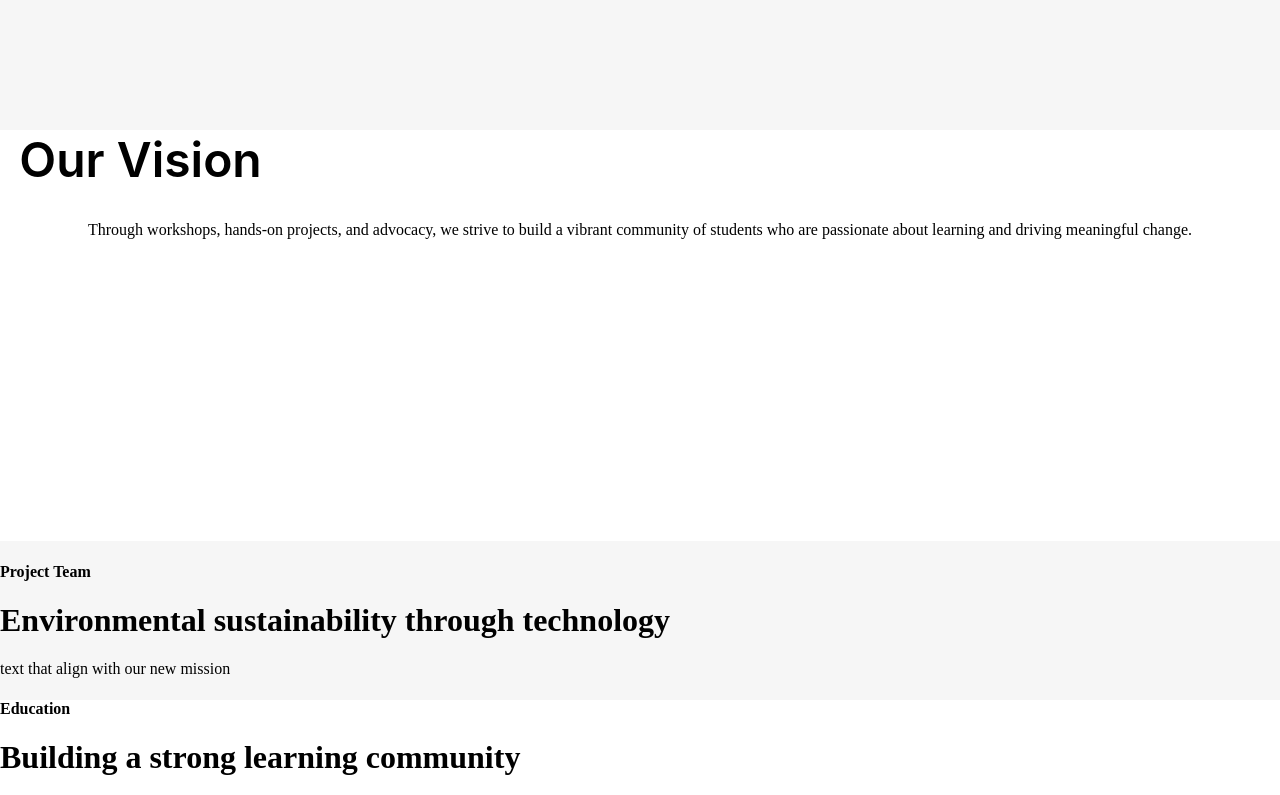
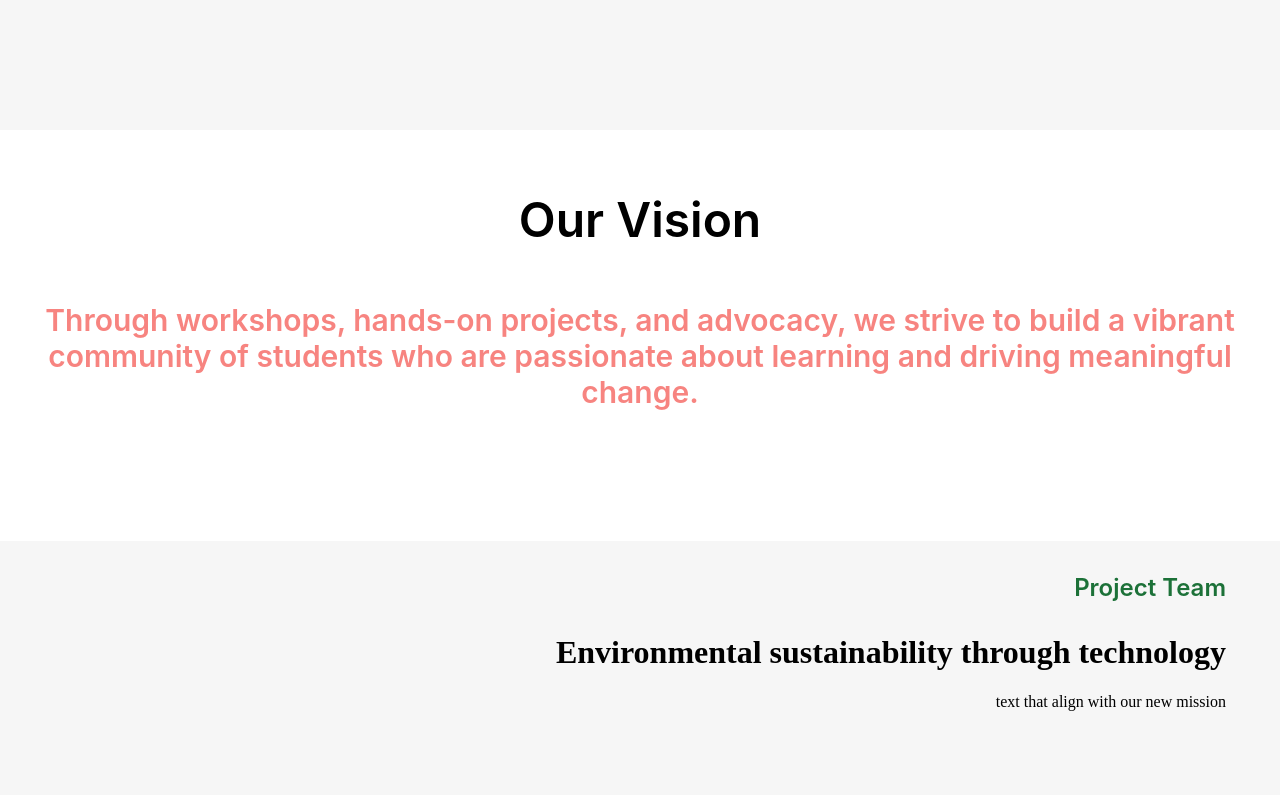
Before and after one commit to Sustainabytes/internal-website, a plain HTML site: page Web/home.html in a window 1280 px wide. Shown: the part 844-1639 px from the top of the page. Drawn offline with Linux system fonts and the light colour scheme.

Commit message:
Edited css home page

```diff
--- a/Web/stylesHome.css
+++ b/Web/stylesHome.css
@@ -96,6 +96,7 @@ nav a {
     font-size: 30px;
 }
 
+
 .container3 {
     text-align: center;
     background: white;
@@ -103,15 +104,42 @@ nav a {
 }
 
 .container3 h1 {
-    justify-content: center;
+    padding-top: 60px;;
     font-family: "Inter", sans-serif;
     font-optical-sizing: auto;
     font-weight: 600;
     font-style: normal;
     font-size: 48px;
-    width: 281px;
-    height: 58px;
 }
+
+.container3 p {
+    color:#F78480;
+    padding-top: 20px;
+    font-family: "Inter", sans-serif;
+    font-optical-sizing: auto;
+    font-weight: 600;
+    font-style: normal;
+    font-size: 30px;
+
+}
+
+.container4 {
+    height: 754px;
+    padding-right: 54px;
+    text-align: right;
+}
+
+.container4 h4 {
+    color: #1C7138;
+    font-family: "Inter", sans-serif;
+    font-optical-sizing: auto;
+    font-weight: 600;
+    font-style: normal;
+    font-size: 24px;
+
+
+}
+
 .container5 {
     background: white;
 }
```
Also changed, not shown: Web/home.html (+0 -1 lines).
